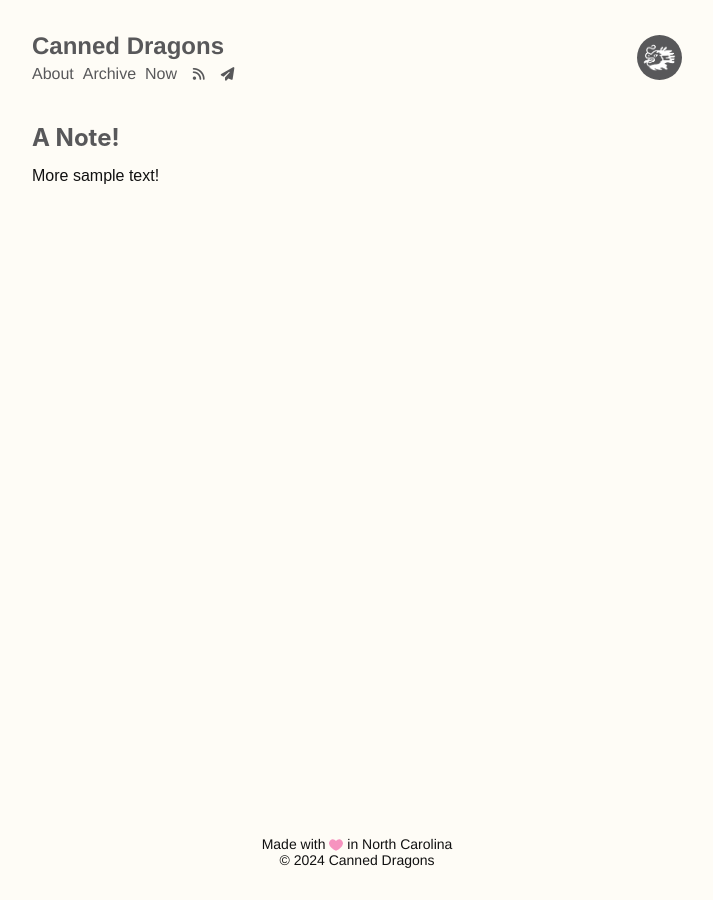
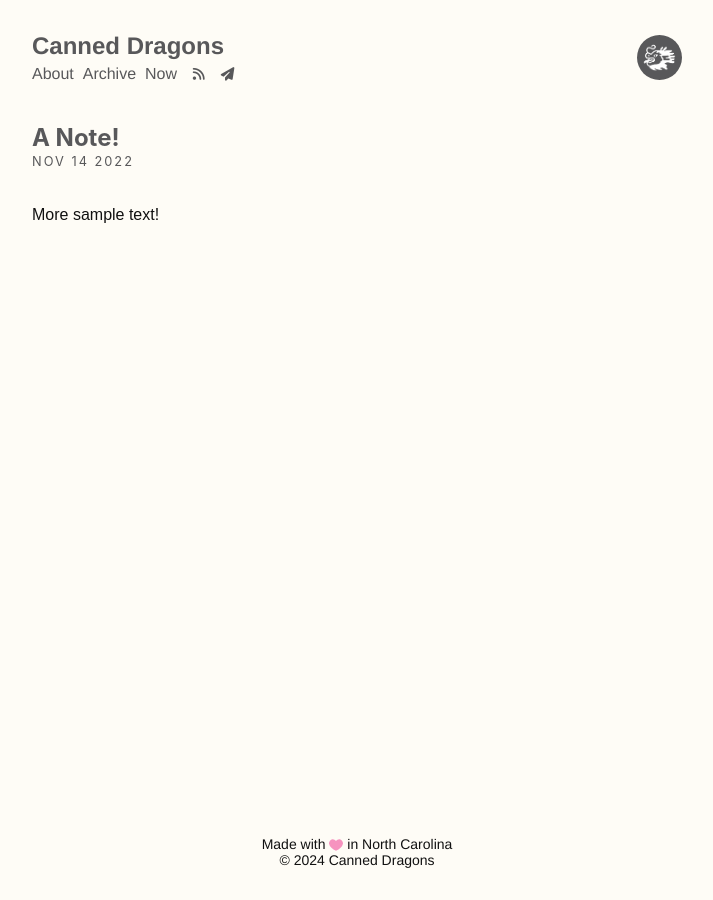
Before and after one commit to frostedechoes/canneddragons, a Jekyll site: the page built from _posts/notes/2022-11-14-sample-note-3.md, in a window 1280 px wide. Shown: the whole page, without its empty margins (283-996 px from the left). Built offline with Jekyll 4.4.1, drawn with Linux system fonts in a browser that asks for light colours; nearby versions of some CDN libraries; some web fonts are replaced.

Commit message:
update for date on posts

```diff
--- a/_layouts/post.html
+++ b/_layouts/post.html
@@ -9,7 +9,7 @@
 	<article>
 
 	<h1 class="post-title">{%- if page.nowPage -%}{{ site.categories.now[0].title }}{%- else -%}{{ page.title }}{%- endif -%}</h1>
-<p class="heading-date-line"><time datetime="{{ page.date | date: "%b %d %Y" | upcase }}">{{ post.date | date: "%b %d %Y" | upcase }}</time></p>
+<p class="heading-date-line"><time datetime="{{ page.date | date: "%b %d %Y" | upcase }}">{{ page.date | date: "%b %d %Y" | upcase }}</time></p>
 {%- if page.categories contains "now" -%}
 	{%- include now-blurb.html -%}
 {%- endif -%}
--- a/css/main.scss
+++ b/css/main.scss
@@ -206,6 +206,9 @@ nav .title {
     font-size: var(--small-font-size);
     }
 
+.post-title {
+  margin: 20px 0 0;
+}
 
 time {
   color: var(--light-text-color);
@@ -631,11 +634,11 @@ sup {
 }
 
 .heading-date-line {
-  margin-top: -20px;
   color: var(--light-text-color);
   font-size: var(--date-font-size);
   letter-spacing: 2px;
   display: block;
+  margin-top: 0;
   }
 
 mark {
```
